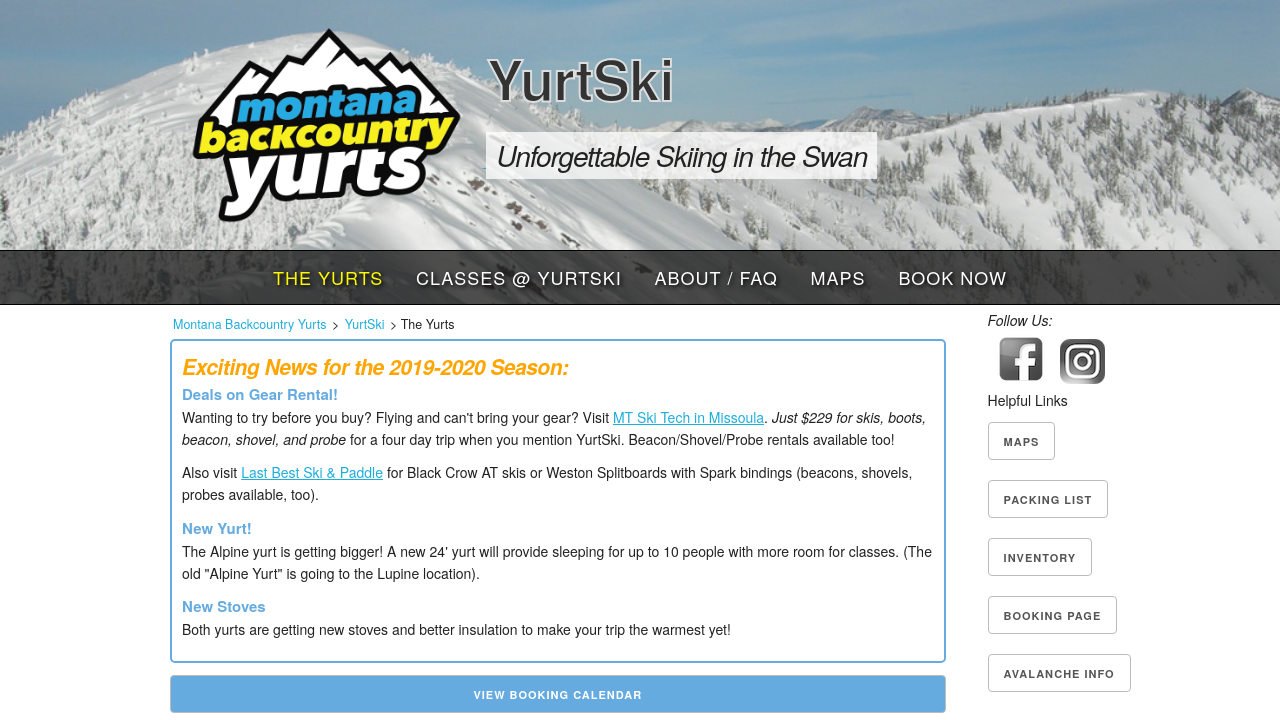
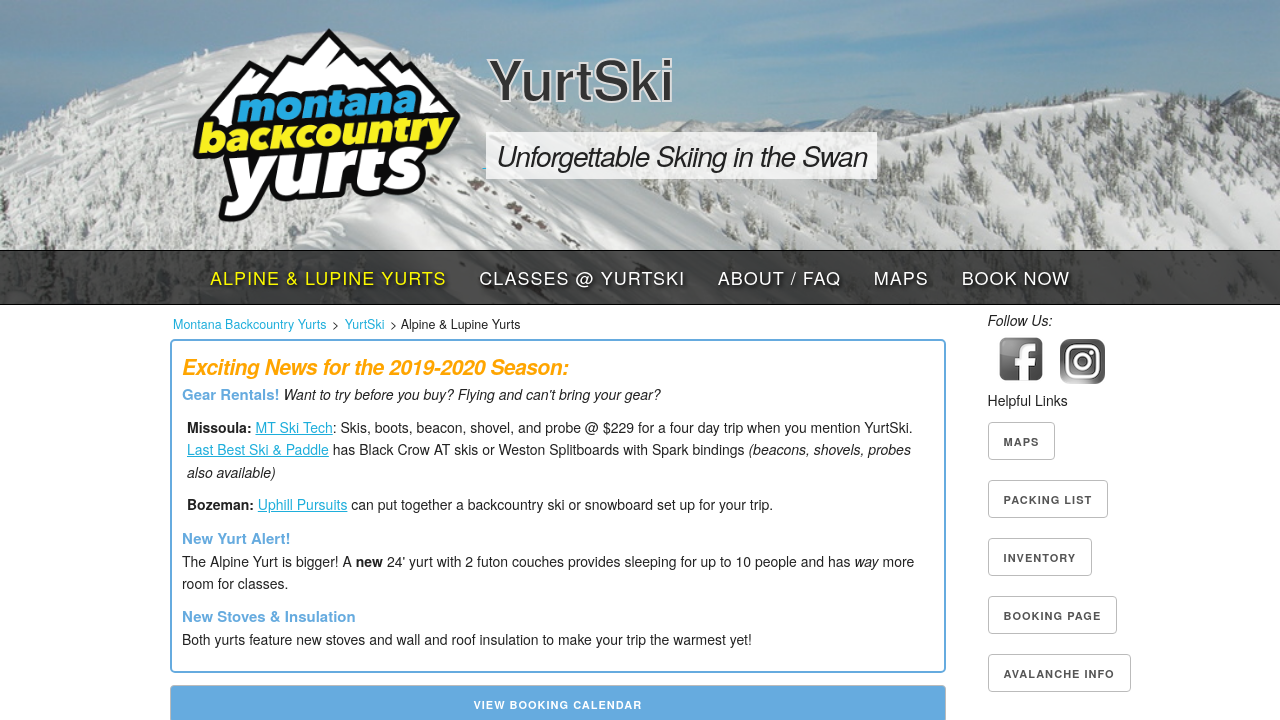
Before and after one commit to jenningsanderson/yurtski.com, a PHP site: page / in a window 1280 px wide. Shown: the top 720 px of the page. Run offline with PHP 8.4, Linux system fonts and the light colour scheme; some libraries are stand-ins or nearby versions.

Commit message:
Automagically building YurtSki from moba

```diff
--- a/classes.html
+++ b/classes.html
@@ -116,7 +116,7 @@
 
 
 
-            <a class="nav-button" href="index.html">The Yurts</a>
+            <a class="nav-button" href="index.html">Alpine & Lupine Yurts</a>
 
 
 
--- a/css/custom.css
+++ b/css/custom.css
@@ -381,19 +381,19 @@ div.breadcrumbs a:hover{
 	border: 1px solid #66ABDF;
 }
 
-div.toggle h4{
+div.toggle h4,h5,h6{
 	display:inline-block;
 	padding: 5px 20px;
 	margin: 0px;
 }
 
-div.toggle h4:hover{
+div.toggle h4:hover,h5:hover,h6:hover{
 	background-color: #66ABDF;
 	color: white;
 	cursor: pointer;
 }
 
-.toggle .chosen{
+div.toggle h5.chosen, h6.chosen, h4.chosen{
 	background-color:#66ABDF;
 	color: white;
 }
@@ -408,6 +408,16 @@ div.toggle h4:hover{
 	padding: 0px 0px;
 	margin: 0px 0px;
 	font-weight:bold;
+}
+
+.highlight-border{
+	border: 3px solid #ddd;
+	border-radius: 3px;
+	padding: 1px;
+}
+
+.highlight-border:hover{
+	border: 3px solid #66ABDF;
 }
 
 .faq-section{
--- a/css/helper.css
+++ b/css/helper.css
@@ -124,3 +124,14 @@ img.max-500{
 .italic{
 	font-style:italic;
 }
+
+.inline{
+	display:inline-block;
+}
+
+.h6{
+	font-size: 1.5rem;
+	line-height: 1.6;
+    letter-spacing: 0;
+    font-weight: bold;
+}
--- a/friends.html
+++ b/friends.html
@@ -116,7 +116,7 @@
 
 
 
-            <a class="nav-button" href="index.html">The Yurts</a>
+            <a class="nav-button" href="index.html">Alpine & Lupine Yurts</a>
 
 
 
--- a/index.html
+++ b/index.html
@@ -3,7 +3,7 @@
 <head>
 
 	<meta charset="utf-8">
-	<title>The Yurts</title>
+	<title>Alpine & Lupine Yurts</title>
 
 	<meta name="description" content="Montana Backcountry Yurts and YurtSki operate yurts in the Montana backcountry on Forest Service lands to provide lodging for backcountry and outdoor recreation">
 
@@ -116,7 +116,7 @@
 
 
 
-            <a href="index.html" class="nav-button active">The Yurts</a>
+            <a href="index.html" class="nav-button active">Alpine & Lupine Yurts</a>
 
 
 
@@ -258,7 +258,7 @@
       <div class="breadcrumbs">
         <a href="https://montanabackcountryyurts.com">Montana Backcountry Yurts</a> >
         <a href="https://montanabackcountryyurts.com/yurtski/">YurtSki</a> >
-        The Yurts
+        Alpine & Lupine Yurts
         </div>
 
       <div id="content" class="page-main-content">
@@ -267,15 +267,18 @@
 <div class="banner-box mb12">
 	<h5 style="font-style:italic; color:orange;">Exciting News for the 2019-2020 Season:</h5>
 
-	<h6 class='yurtski-blue'>Deals on Gear Rental!</h6>
-	<p>Wanting to try before you buy? Flying and can't bring your gear? Visit <a target="_blank" href="https://mtskitech.com/">MT Ski Tech in Missoula</a>. <em>Just $229 for skis, boots, beacon, shovel, and probe</em> for a four day trip when you mention YurtSki. Beacon/Shovel/Probe rentals available too!</p>
+	<p><span class="h6 yurtski-blue">Gear Rentals!</span> <em>Want to try before you buy? Flying and can't bring your gear?</em></p>
 
-	<p>Also visit <a target="_blank" href="https://www.lastbestskiandpaddle.com/winterrenalinfo">Last Best Ski & Paddle</a> for Black Crow AT skis or Weston Splitboards with Spark bindings (beacons, shovels, probes available, too).</p></p>
+	<p style="padding-left:5px;"><strong>Missoula: </strong> <a target="_blank" href="https://mtskitech.com/">MT Ski Tech</a>: Skis, boots, beacon, shovel, and probe @ $229 for a four day trip when you mention YurtSki.<br>
 
-	<h6 class='yurtski-blue'>New Yurt!</h6>
-	<p>The Alpine yurt is getting bigger! A new 24' yurt will provide sleeping for up to 10 people with more room for classes. (The old "Alpine Yurt" is going to the Lupine location).</p>
-	<h6 class='yurtski-blue'>New Stoves</h6>
-	<p>Both yurts are getting new stoves and better insulation to make your trip the warmest yet!</p>
+	<a target="_blank" href="https://www.lastbestskiandpaddle.com/winterrenalinfo">Last Best Ski & Paddle</a> has Black Crow AT skis or Weston Splitboards with Spark bindings <em>(beacons, shovels, probes also available)</em></p>
+
+    <p style="padding-left:5px;"><strong>Bozeman: </strong> <a target="_blank" href="http://uphillpursuits.com/">Uphill Pursuits</a> can put together a backcountry ski or snowboard set up for your trip.</p>
+
+	<h6 class='yurtski-blue'>New Yurt Alert!</h6>
+	<p>The Alpine Yurt is bigger! A <strong>new</strong> 24' yurt with 2 futon couches provides sleeping for up to 10 people and has <em>way</em> more room for classes.</p>
+	<h6 class='yurtski-blue'>New Stoves & Insulation</h6>
+	<p>Both yurts feature new stoves and wall and roof insulation to make your trip the warmest yet!</p>
 </div>
 
 <p class="align-center"><a class='link button u-full-width bg-yurtski-blue' href="book">View Booking Calendar</a>
@@ -287,10 +290,9 @@
 
 <p>At Yurtski we pride ourselves in providing unforgettable backcountry skiing experiences. Our goal is for people to enjoy the beauty of the Swan Range safely and in comfort while getting some incredible powder turns. See the video above for a glimpse of life at YurtSki, and then get a group together for an experience that will last a life time!</p>
 
-<p>Throughout the season we also offer a number of <a href="classes.html" class='link'>avalanche classes and backcountry skiing clinics</a> to both introduce people to the wonders of backcountry skiing and teach learn how to make smart, safe decisions while enjoying it. We are proud to be an AIARE course provider, partnering with professional instructors and chefs to provide all-inclusive weekend courses.</p>
+<p>Throughout the season we also offer a number of <a href="classes.html" class='link'>avalanche classes and backcountry skiing clinics</a> to both introduce people to the wonders of backcountry skiing and teach learn how to make smart, safe decisions while enjoying it. We are proud to be an AIARE course provider, partnering with professional instructors and chefs to provide all-inclusive yurt-based avalanche courses.</p>
 
 <a href="classes.html" class='bg-yurtski-blue button u-full-width'>Classes at YurtSki</a>
-
 
 <p>Our yurts lie deep in the Montana backcountry and offer unparalleled access to some of Montana’s best powder skiing. Our immediate terrain is situated off a large horseshoe shaped ridge with finger ramps that separate the area into three main bowls which funnel back down to the yurts. The skiing ranges from mellow glades to steep wide open bowls. The area offers exceptional views of the Missions, Swans, and the Bob Marshall/Scapegoat Wilderness and has endless potential.</p>
 
@@ -301,16 +303,16 @@
 
 
 <h4 class='border-b'>Getting to the Yurts</h4>
-<p class="pt6">The ski into the yurts is 8 miles with 1,500 ft elevation gain. Additionally, there is an 11 mile snowmobile approach. </p>
+<p class="pt6">The ski into the yurts is 8 miles with 1,500 ft elevation gain. Optionally, there is an 11 mile snowmobile approach. </p>
 <p>Let us take the load off your back by opting for our <strong>gear haul + tow service</strong>.  A gear haul in makes the most of your trip by getting you and your stuff into the yurts so you can ski and enjoy!  We will also make sure to point out the freshwater spring, start you off with a full supply of water, and make sure the firewood is stocked and ready.</p>
 
 <h4 class='border-b'>Life at the Yurts</h4>
 
 <p class="pt6">The yurts feature wood stoves for heat and clotheslines and hooks to hang and dry your gear. Each yurt has a stocked wood pile and axes to keep the stove burning through the night.</p>
 
-<p class="pt6">Each yurt is equipped with a well-stocked kitchen including pots+pans, kettles, knives, cutting boards, utensils, mugs, plates, and bowls for up to 10 people. There are three burner propane stoves and each yurt with three-bin wash basin systems.</p>
+<p class="pt6">Each yurt is equipped with a well-stocked kitchen including pots+pans, kettles, knives, cutting boards, utensils, mugs, plates, and bowls for up to 10 people. There are three burner propane stoves and each yurt with three-bin wash basin systems. The Alpine Yurt also features 2 futon couches to kick-back after a long tour.</p>
 
-<img class='u-max-full-width' src='img/inside-alpine-2019.jpg'>
+<img class='u-max-full-width' src='img/alpine-interior-pano.jpg'>
 <p class='align-center caption mb12'>Inside the Alpine Yurt</p>
 
 <img class='u-max-full-width' src='img/inside-lupine-2019.jpg'>
@@ -321,25 +323,6 @@
 <p class="pt6">The Seeley-Swan area of Montana is known for its colder weather and heavier snow falls. This translates to incredible cold smoke powder skiing. Storms dumping multiple feet of snow are not uncommon. The immediate Yurtski terrain consists of a horseshoe shaped ridge that is separated into three main bowls by short finger ramps. The skiing in these areas ranges from steep cliff sections and chutes to mellow burnt tree runs which funnel back towards the yurts. There is also ample opportunity to tour the ridge and drop off the backside towards the Bob Marshall & Scapegoat Wilderness. Longer tours may decide to drop off the backside to a lake for lunch and laps.</p>
 
 <p class="align-center"><a class='link button u-full-width bg-yurtski-blue' href="book">View Booking Calendar</a>
-
-<h4 class="txt-h4 border-b pt24 mb12">The Rich Ranch: Lodging at the Trailhead</h4>
-Located just a quarter mile down the road from the YurtSki trailhead, <a class="link" target="_blank" href="http://richranch.com">Rich's Montana Guest Ranch</a> offers cabin rooms for rent. Their winter rates are:
-
-<div class="align-center mt12 px36 mb24">
-	<table class="table">
-		<tr>
-			<th>Small Cabin Room</th>
-			<td>1 King Bed</td>
-			<td>$125 per night (plus tax)</td>
-		</tr>
-		</tr>
-			<th>Large Cabin Room</th>
-			<td>2 Queen Beds</td>
-			<td>$150 per night (plus tax)</td>
-		</tr>
-	</table>
-</div>
-
 
 <img class='u-max-full-width' src="img/bowl-small.jpeg">
 
--- a/inventory.html
+++ b/inventory.html
@@ -116,7 +116,7 @@
 
 
 
-            <a class="nav-button" href="index.html">The Yurts</a>
+            <a class="nav-button" href="index.html">Alpine & Lupine Yurts</a>
 
 
 
--- a/packing.html
+++ b/packing.html
@@ -116,7 +116,7 @@
 
 
 
-            <a class="nav-button" href="index.html">The Yurts</a>
+            <a class="nav-button" href="index.html">Alpine & Lupine Yurts</a>
 
 
 
```
Also changed, not shown: about.html (+23 -5 lines), book.html (+9 -9 lines), maps.html (+14 -12 lines), img/alpine-interior-pano.jpg (added), img/to-the-yurt-thumbnail.png, img/trailhead-google.jpg, img/trailmap-thumbnail.png, 2 other files.
